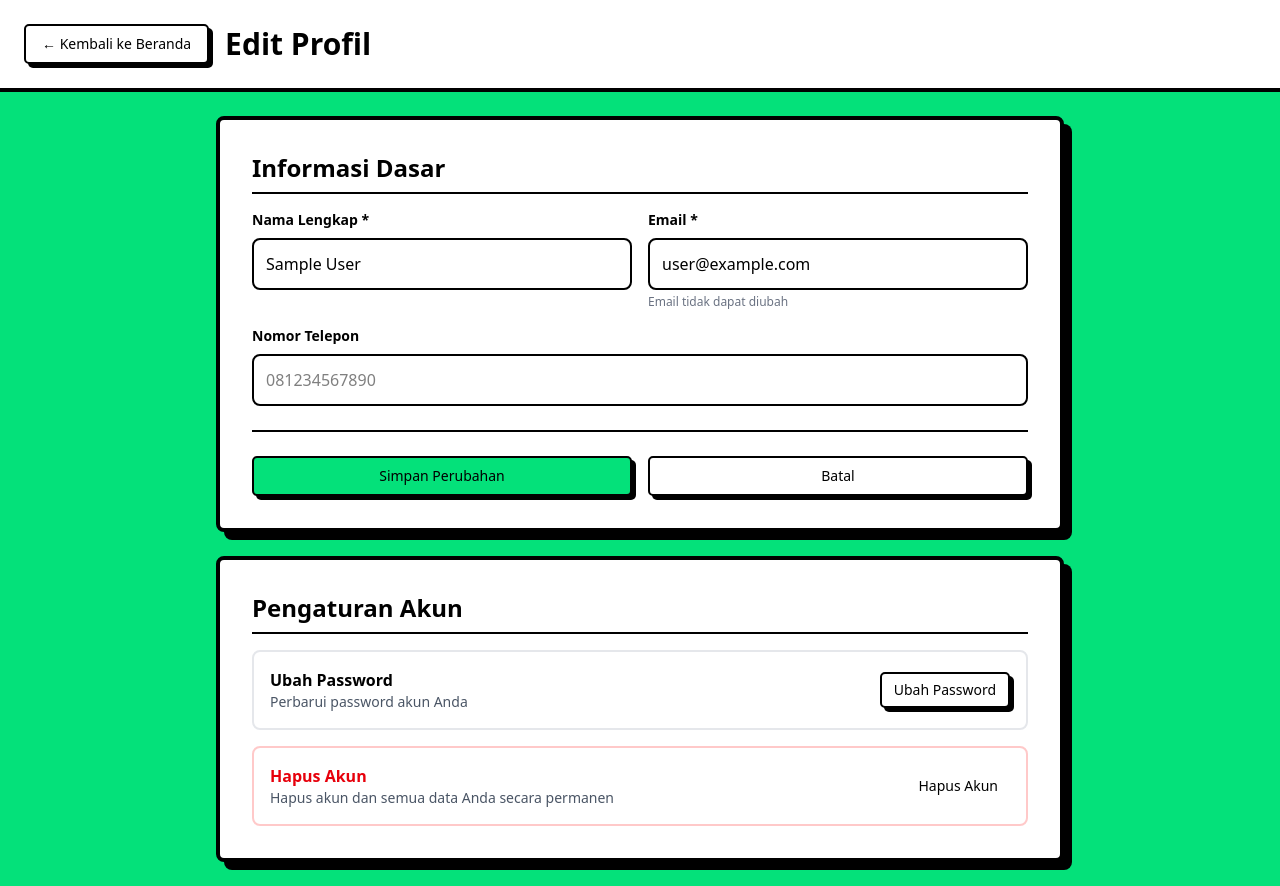
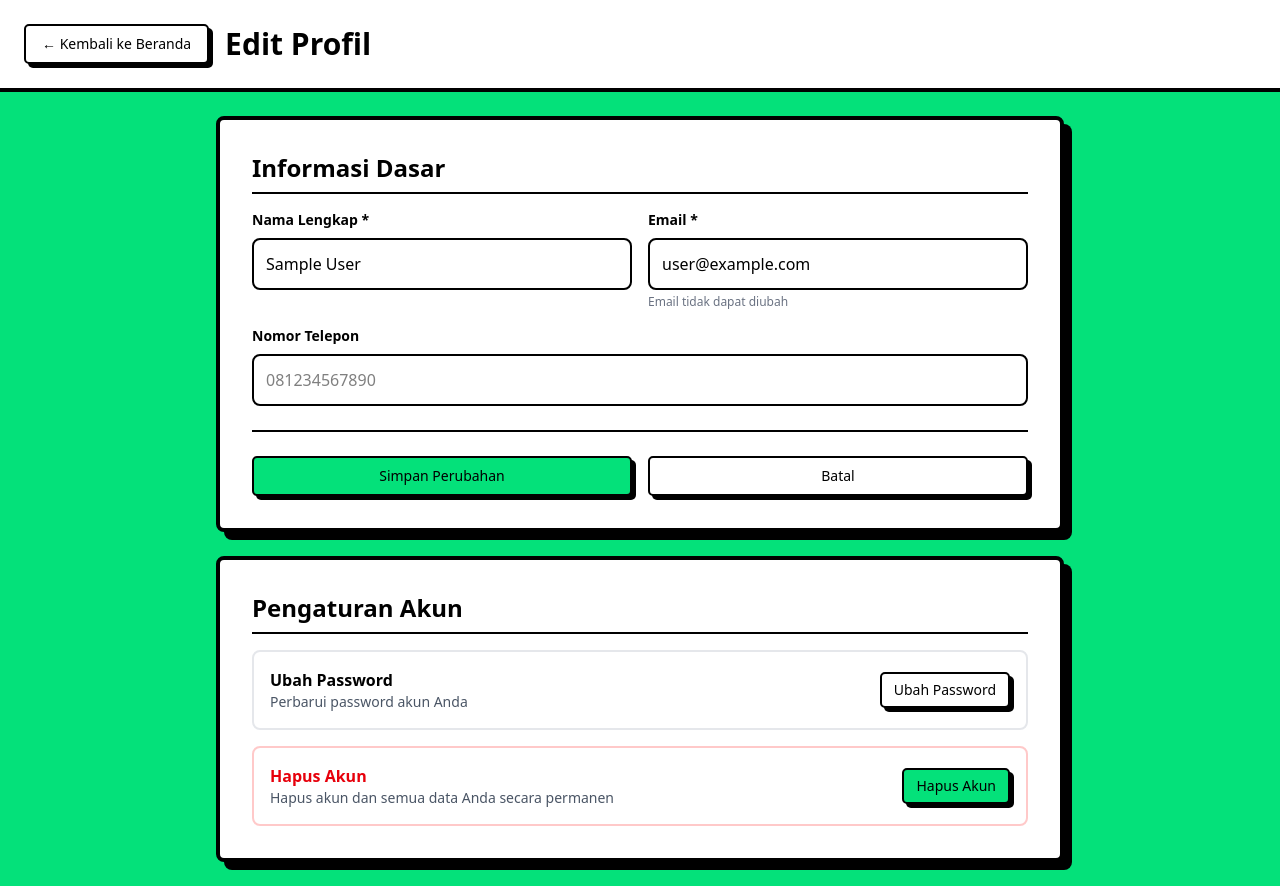
Before and after one commit to yrooo/barlink2, a Next.js app: page /profile in a window 1280 px wide. Built offline with nearby package versions, Linux system fonts and the light colour scheme; no server answers; sample sign-in values are in the browser's storage.

Commit message:
Update page.tsx

```diff
--- a/src/app/profile/page.tsx
+++ b/src/app/profile/page.tsx
@@ -280,7 +280,7 @@ export default function ProfilePage() {
                 <h3 className="font-bold text-red-600">Hapus Akun</h3>
                 <p className="text-sm text-gray-600">Hapus akun dan semua data Anda secara permanen</p>
               </div>
-              <Button variant="destructive" size="sm">
+              <Button variant="default" size="sm">
                 Hapus Akun
               </Button>
             </div>
```
